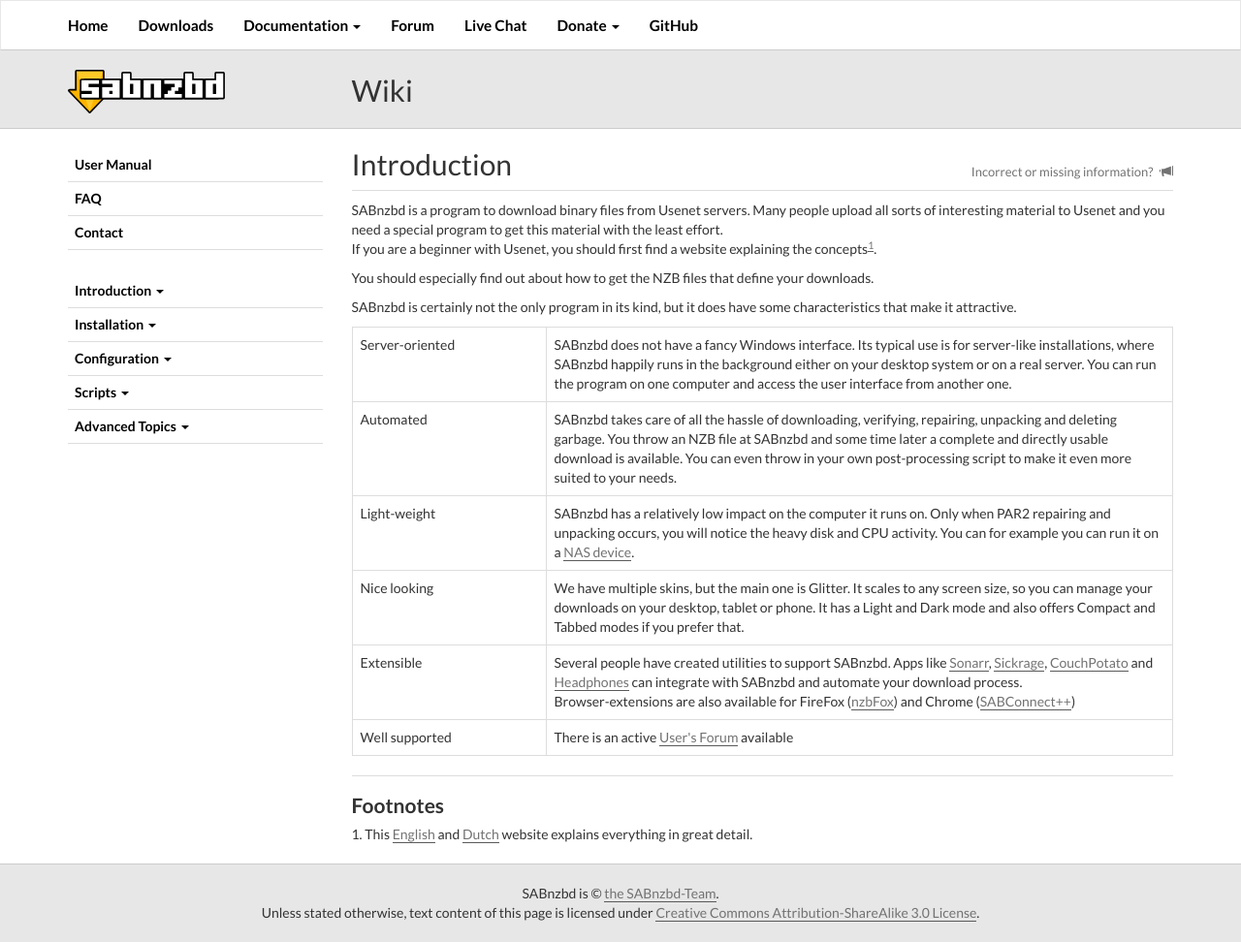
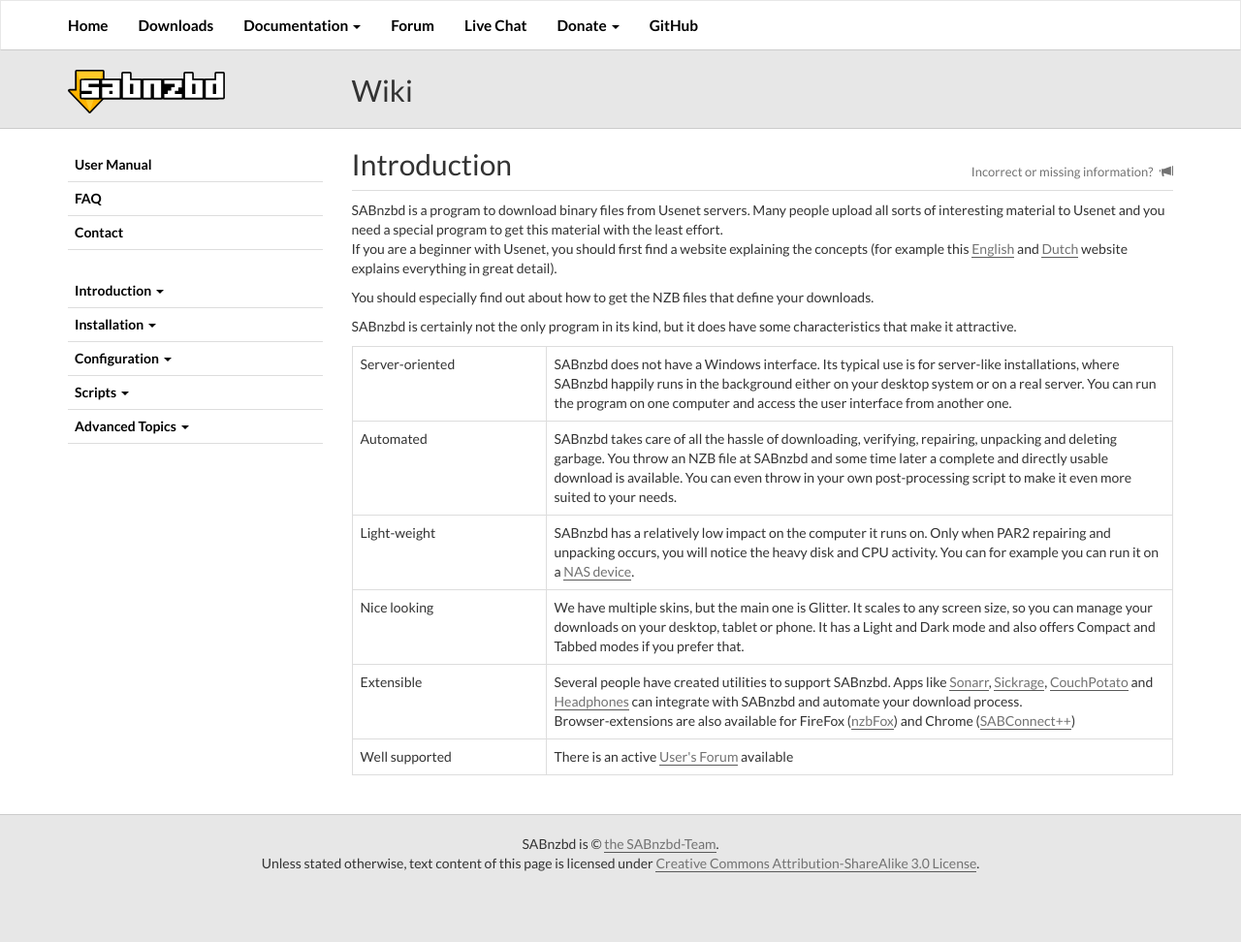
Before and after one commit to sabnzbd/sabnzbd.github.io, a Jekyll site: the page built from wiki/index.html, in a window 1280 px wide. Shown: the whole page at 97% size. Built offline with Jekyll 4.4.1, drawn with Linux system fonts in a browser that asks for light colours; after the commit the page ends 921 px from its top, so only the background shows below that.

Commit message:
Update Wiki start page

```diff
--- a/wiki/index.html
+++ b/wiki/index.html
@@ -2,13 +2,13 @@
 title: Introduction
 ---
 <p>SABnzbd is a program to download binary files from Usenet servers. Many people upload all sorts of interesting material to Usenet and you need a special program to get this material with the least effort.<br>
-    If you are a beginner with Usenet, you should first find a website explaining the concepts<sup class="footnoteref"><a id="footnoteref-1" href="#footnote-1">1</a></sup>.</p>
+    If you are a beginner with Usenet, you should first find a website explaining the concepts (for example this <a href="http://www.binaries4all.com/beginners/" target="_blank">English</a> and <a href="http://www.binaries4all.nl" target="_blank">Dutch</a> website explains everything in great detail).</p>
     <p>You should especially find out about how to get the NZB files that define your downloads.</p>
     <p>SABnzbd is certainly not the only program in its kind, but it does have some characteristics that make it attractive.</p>
     <table class="table table-bordered table-hover">
         <tbody><tr>
             <td>Server-oriented</td>
-            <td>SABnzbd does not have a fancy Windows interface. Its typical use is for server-like installations, where SABnzbd happily runs in the background either on your desktop system or on a real server. You can run the program on one computer and access the user interface from another one.</td>
+            <td>SABnzbd does not have a Windows interface. Its typical use is for server-like installations, where SABnzbd happily runs in the background either on your desktop system or on a real server. You can run the program on one computer and access the user interface from another one.</td>
         </tr>
         <tr>
             <td>Automated</td>
@@ -34,8 +34,3 @@
         </tr>
     </tbody>
 </table>
-
-<div class="footnotes-footer">
-    <div class="title">Footnotes</div>
-    <div class="footnote-footer" id="footnote-1">1. This <a href="http://www.binaries4all.com/beginners/" target="_blank">English</a> and <a href="http://www.binaries4all.nl" target="_blank">Dutch</a> website explains everything in great detail.</div>
-</div>
```
